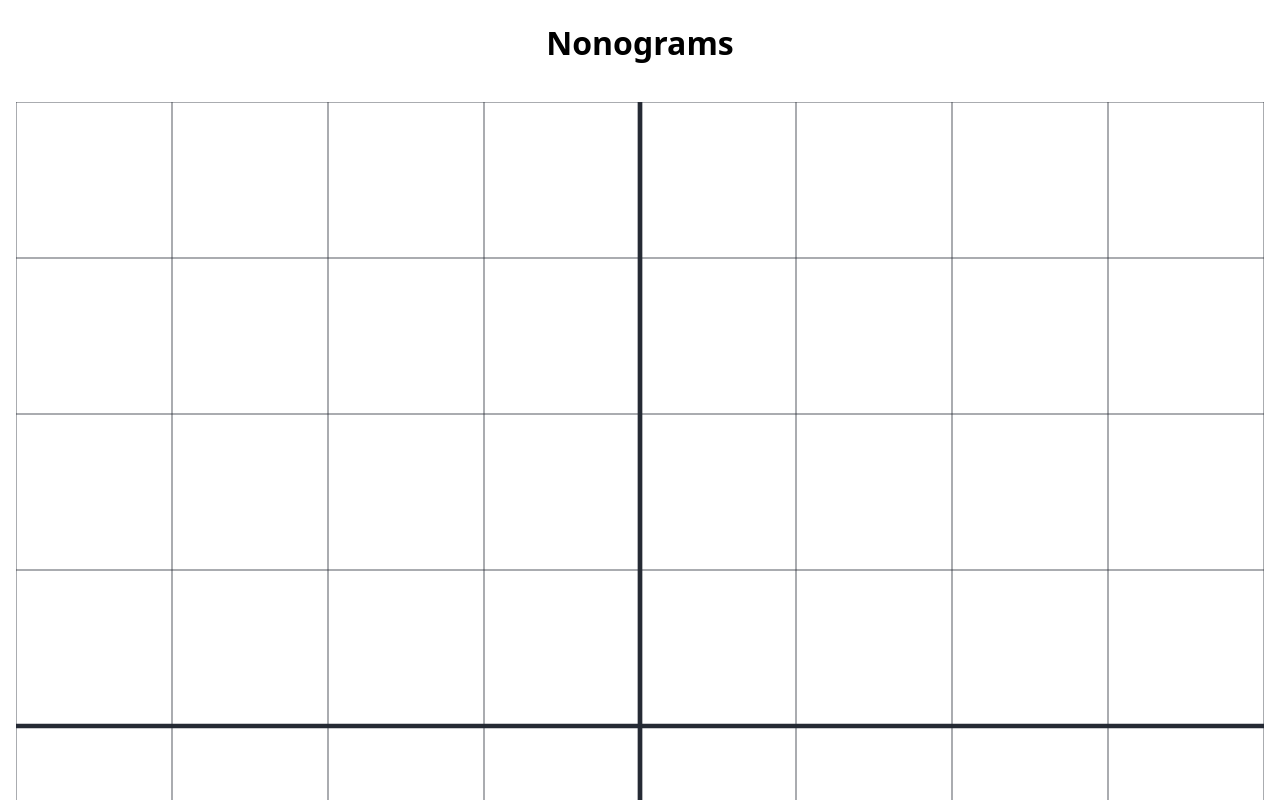
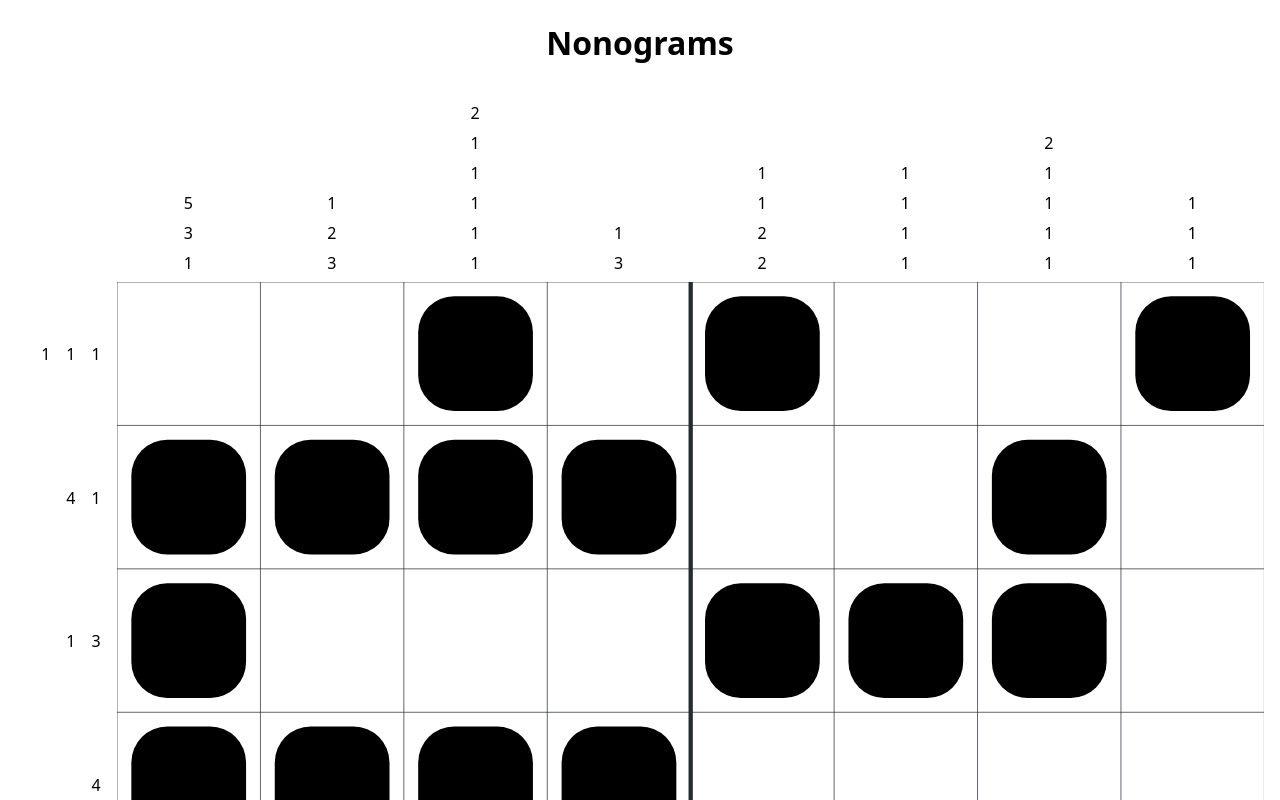
Before and after one commit to atkinchris/nonograms, a Next.js app: page / in a window 1280 px wide. Shown: the top 800 px of the page. Built offline with nearby package versions, Linux system fonts and the light colour scheme.

Commit message:
Add row and column hints

```diff
--- /dev/null
+++ b/src/components/Game.module.css
@@ -0,0 +1,53 @@
+.container {
+  display: grid;
+  grid-template-areas:
+    '. columnHints'
+    'rowHints gameGrid'
+    'controls controls';
+  grid-template-rows: auto 1fr auto;
+  grid-template-columns: auto 1fr;
+
+  white-space: nowrap;
+}
+
+.rowHints {
+  grid-area: rowHints;
+  display: flex;
+  flex-direction: column;
+  justify-content: space-around;
+}
+
+.rowHints > div {
+  display: flex;
+  flex-direction: row;
+  justify-content: end;
+}
+
+.rowHints > div > span {
+  margin-right: 1rem;
+}
+
+.columnHints {
+  grid-area: columnHints;
+  display: flex;
+  flex-direction: row;
+  justify-content: space-around;
+}
+
+.columnHints > div {
+  display: flex;
+  flex-direction: column;
+  justify-content: end;
+}
+
+.columnHints > div > span {
+  margin-bottom: 0.5rem;
+}
+
+.gameGrid {
+  grid-area: gameGrid;
+}
+
+.controls {
+  grid-area: controls;
+}
--- a/src/components/Game.tsx
+++ b/src/components/Game.tsx
@@ -7,6 +7,7 @@ import { iter } from '../utils/array'
 
 import Grid from './Grid'
 import Controls from './Controls'
+import styles from './Game.module.css'
 
 interface Props {
   height: number
@@ -18,11 +19,18 @@ const Game: FunctionComponent<Props> = ({ height, width, solution }) => {
   const rowRequirements = iter(height, y => toGroups(getRowCells(solution, width, y)))
   const colRequirements = iter(width, x => toGroups(getColumnCells(x, solution, width)))
 
-  // eslint-disable-next-line no-console
-  console.log(rowRequirements, colRequirements)
+  const [data, setData] = useState(solution)
+  const [mode, setMode] = useState<Cell.Filled | Cell.Flagged>(Cell.Filled)
 
-  const [data, setData] = useState(iter(height * width, () => Cell.Empty))
-  const [mode, setMode] = useState<Cell.Filled | Cell.Flagged>(Cell.Filled)
+  const rows = iter(height, y => ({
+    groups: rowRequirements[y],
+    isValid: toGroups(getRowCells(data, width, y)).join('') === rowRequirements[y].join(''),
+  }))
+
+  const columns = iter(width, x => ({
+    groups: colRequirements[x],
+    isValid: toGroups(getColumnCells(x, data, width)).join('') === colRequirements[x].join(''),
+  }))
 
   const handleCellClick = (x: number, y: number) => {
     const index = y * width + x
@@ -32,9 +40,31 @@ const Game: FunctionComponent<Props> = ({ height, width, solution }) => {
   }
 
   return (
-    <div>
-      <Grid width={width} height={height} data={data} onCellClick={handleCellClick} />
-      <Controls mode={mode} onModeChange={setMode} />
+    <div className={styles.container}>
+      <div className={styles.columnHints}>
+        {columns.map(({ groups }, index) => (
+          <div key={index}>
+            {groups.map((group, i) => (
+              <span key={i}>{group}</span>
+            ))}
+          </div>
+        ))}
+      </div>
+      <div className={styles.rowHints}>
+        {rows.map(({ groups }, index) => (
+          <div key={index}>
+            {groups.map((group, i) => (
+              <span key={i}>{group}</span>
+            ))}
+          </div>
+        ))}
+      </div>
+      <div className={styles.gameGrid}>
+        <Grid width={width} height={height} data={data} onCellClick={handleCellClick} />
+      </div>
+      <div className={styles.controls}>
+        <Controls mode={mode} onModeChange={setMode} />
+      </div>
     </div>
   )
 }
--- a/src/components/Grid.module.css
+++ b/src/components/Grid.module.css
@@ -1,9 +1,3 @@
-.container {
-  height: 100%;
-  width: 100%;
-  aspect-ratio: 1;
-}
-
 .line {
   stroke: #252a34;
   stroke-width: 0.1;
--- a/src/components/Grid.tsx
+++ b/src/components/Grid.tsx
@@ -28,7 +28,6 @@ const Grid: FunctionComponent<Props> = ({ height, width, data, onCellClick }) =>
   const isDivider = (index: number): boolean => index !== 0 && index % gcd === 0
 
   return (
-    <div className={styles.container}>
     <svg viewBox={[0, 0, cellSize * width, cellSize * height].join(' ')}>
       <g name="cells">
         {rows.map((_, y) =>
@@ -73,7 +72,6 @@ const Grid: FunctionComponent<Props> = ({ height, width, data, onCellClick }) =>
         <line x1={cellSize * width} x2={cellSize * width} y1="0%" y2="100%" className={styles.line} />
       </g>
     </svg>
-    </div>
   )
 }
 
```
Lines whose indentation alone changed are shown as unchanged.
